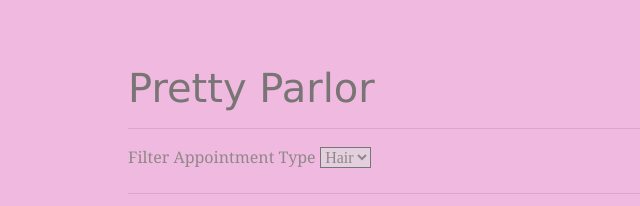
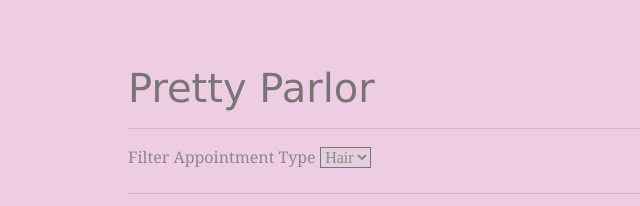
Before and after one commit to kaitlyn-shae28/phase-1-project-pretty-parlor, a plain HTML site: page index.html in a window 1280 px wide. Shown: the whole page, without its empty margins (0-640 px from the left). Drawn offline with nearby package versions, Linux system fonts and the light colour scheme; no server answers.

Commit message:
changing web app colors

```diff
--- a/style.css
+++ b/style.css
@@ -1,6 +1,6 @@
 body {
     margin: 5% 10%;
-    background-color: rgb(240, 186, 224);
+    background-color: rgb(238, 204, 228);
   }
 
   body h1 {
```
